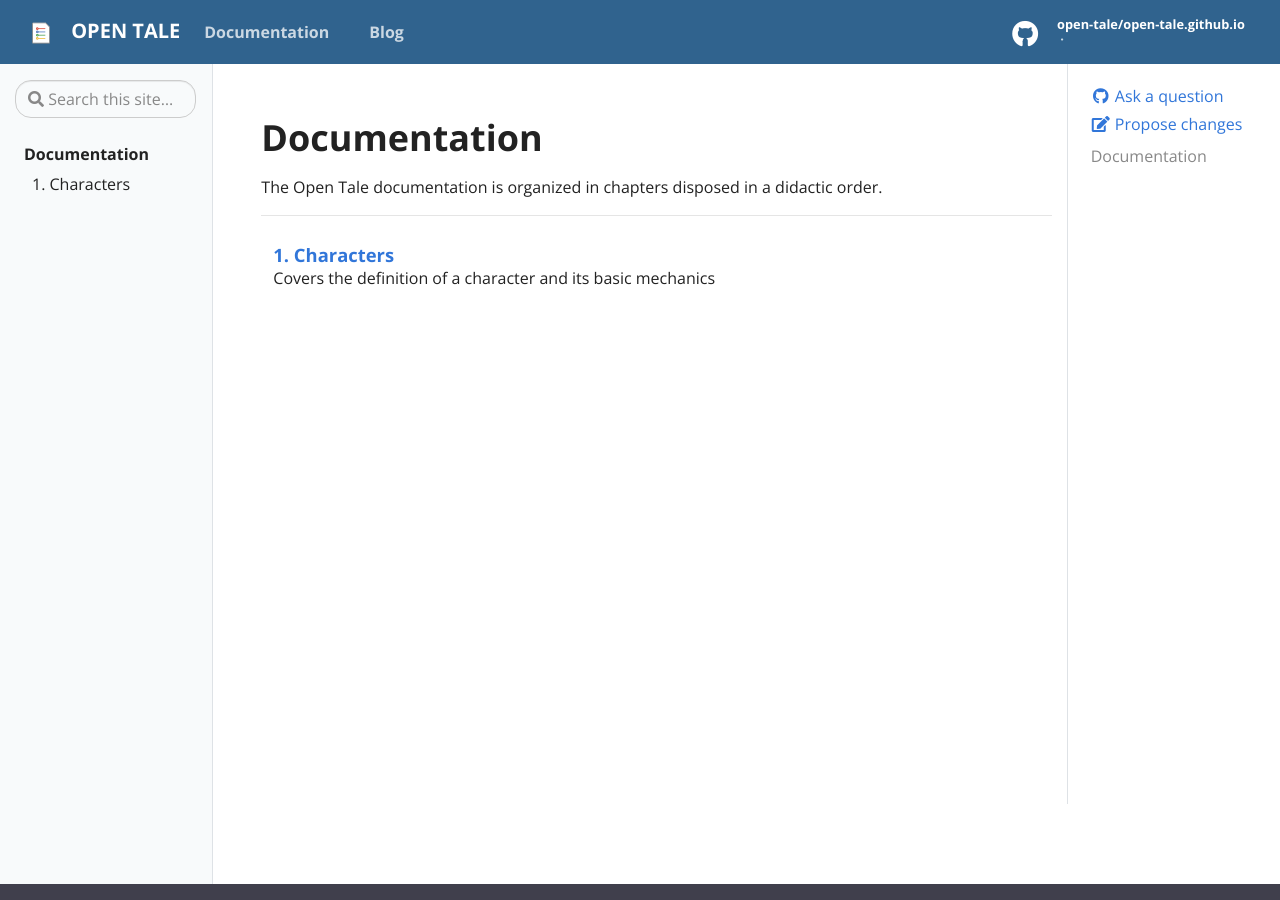
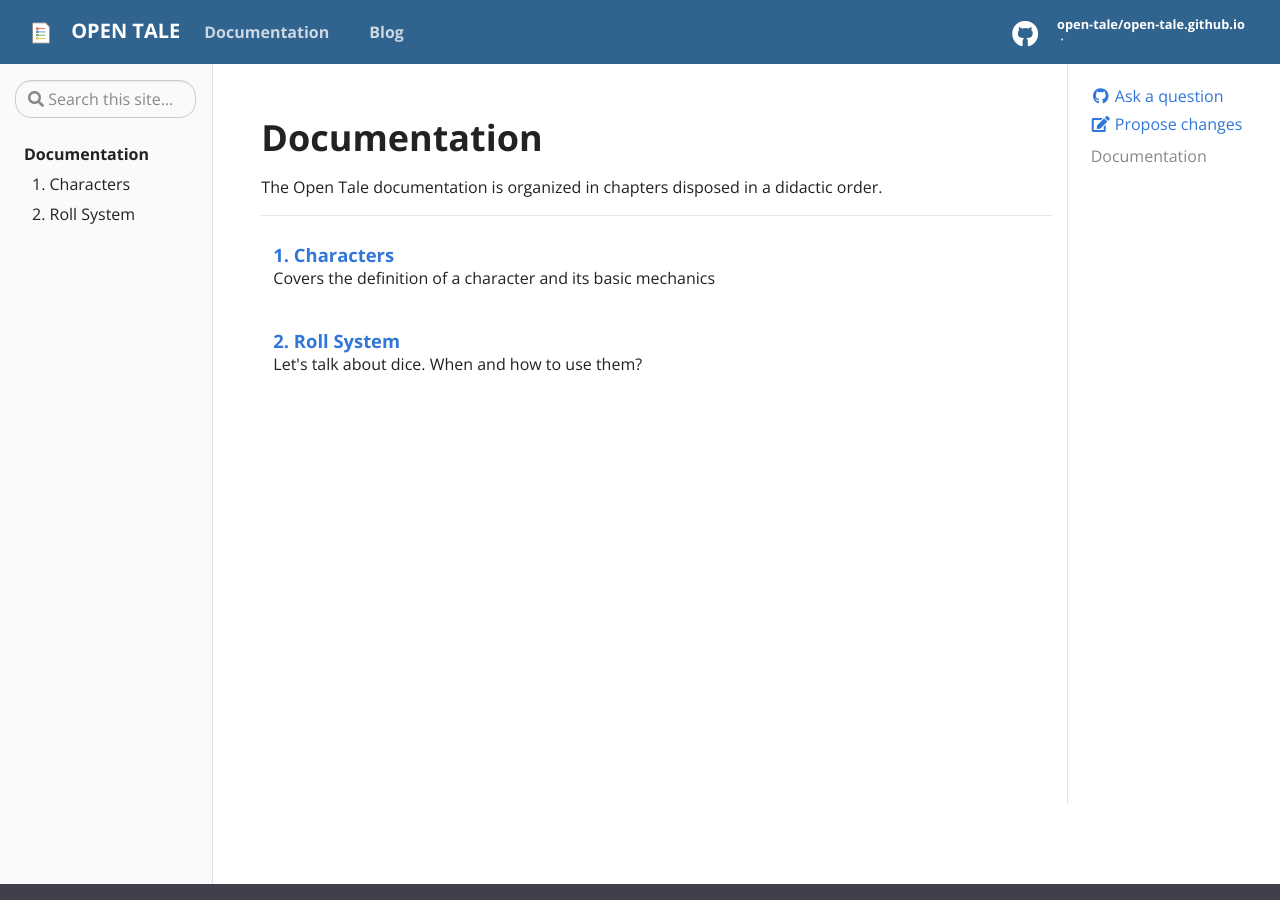
Before and after one commit to open-tale/open-tale.github.io, a Jekyll site: the page built from pages/docs.md, in a window 1280 px wide and 900 px high. Built offline with Jekyll 4.4.1, drawn with Linux system fonts in a browser that asks for light colours.

```diff
--- a/_data/toc.yml
+++ b/_data/toc.yml
@@ -1,5 +1,7 @@
 - title: Documentation
   url: docs
   links:
-    - title: "1. Characters"
-      url: "docs/01-characters"
+  - title: "1. Characters"
+    url: "docs/01-characters"
+  - title: "2. Roll System"
+    url: "docs/02-roll-system"
--- /dev/null
+++ b/_docs/02-roll-system.md
@@ -0,0 +1,6 @@
+---
+title: 2. Roll System
+description: Let's talk about dice. When and how to use them?
+---
+
+# 2. Roll System
--- a/_includes/head.html
+++ b/_includes/head.html
@@ -18,7 +18,7 @@
 <link rel="icon" type="image/png" href="{{ site.baseurl }}/assets/favicons/android-144x144.png" sizes="144x144">
 <link rel="icon" type="image/png" href="{{ site.baseurl }}/assets/favicons/android-192x192.png"sizes="192x192">
 
-<title>{% if page.title %}{{ page.title }}{% else %}{{ site.title }}{% endif %}</title>
+<title>{{ site.title }}{% if page.title != site.title%} - {{page.title }}{% endif %}</title>
 <meta property="og:title" content="{% if page.title %}{{ page.title }}{% else %}{{ site.title }}{% endif %}" />
 <meta property="og:description" content="{% if page.description %}{{ page.description }}{% else %}{{ site.description }}{% endif %}" />
 <meta property="og:type" content="website" />
```
